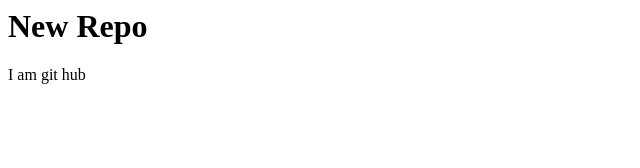
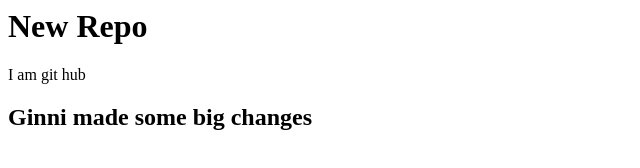
Before and after one commit to thisisginni/Git_Prac2, a plain HTML site: page index.html in a window 1280 px wide. Shown: the whole page, without its empty margins (0-640 px from the left). Drawn offline with Linux system fonts and the light colour scheme.

Commit message:
Ginni made changes

```diff
--- a/index.html
+++ b/index.html
@@ -1,2 +1,3 @@
 <h1>New Repo</h1>
 <p>I am git hub</p>
+<h2>Ginni made some big changes</h2>
```
